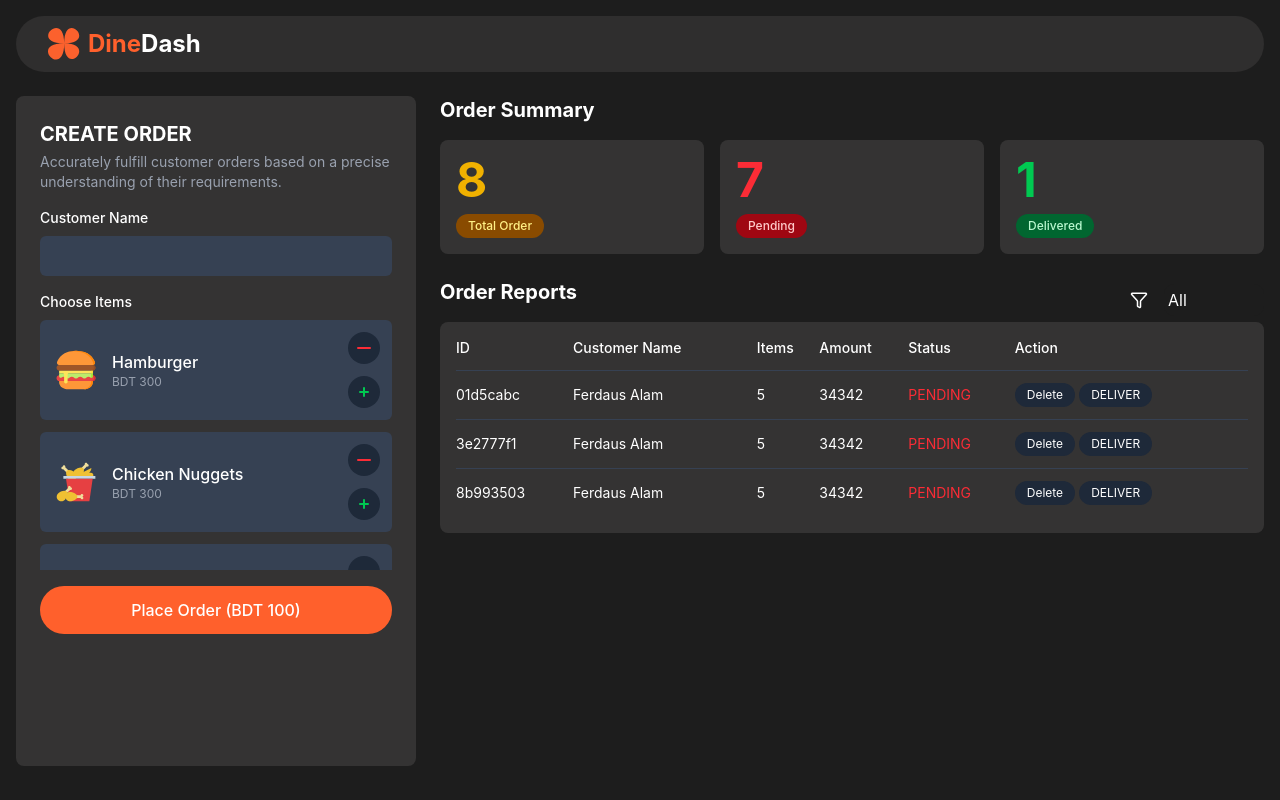
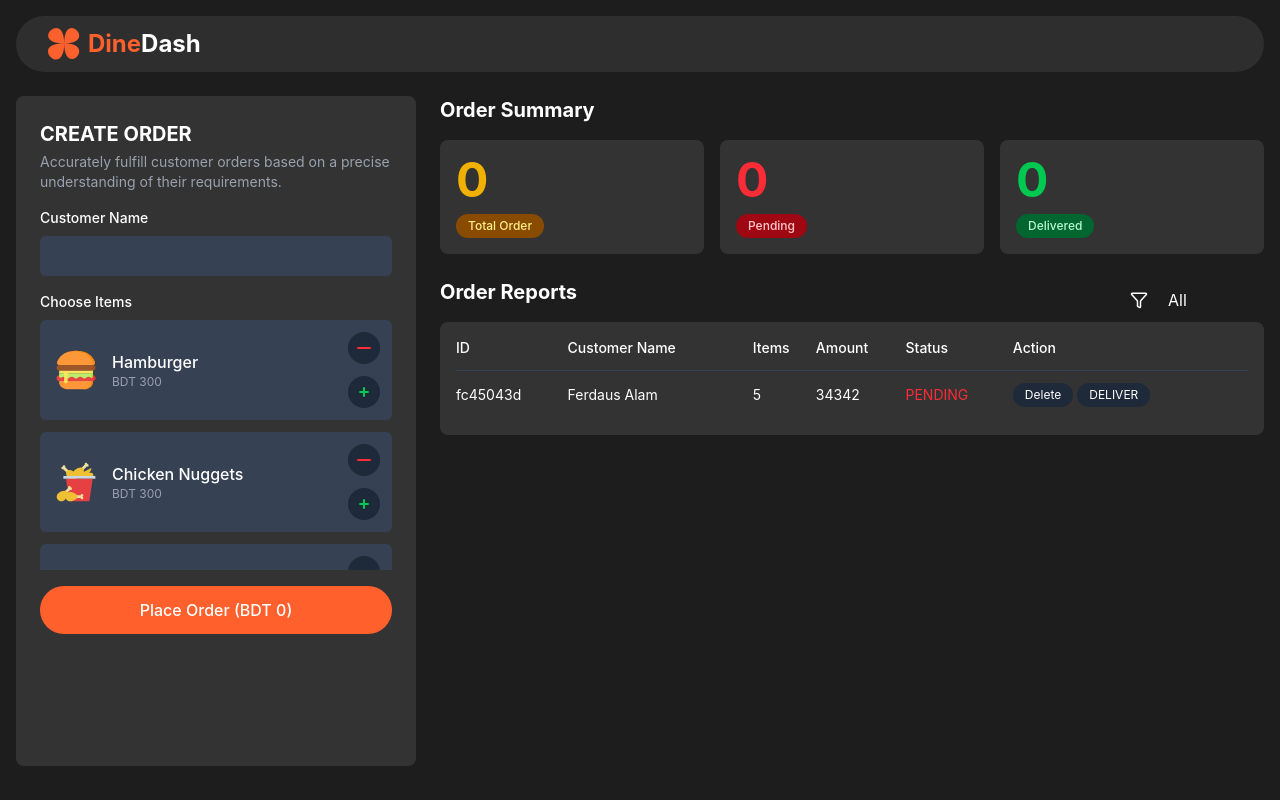
Before and after one commit to mdferdausalam19/dinedash, a React (Vite) app: page / in a window 1280 px wide. Built offline with nearby package versions, Linux system fonts and the light colour scheme.

Commit message:
feat: add place order functionality

```diff
--- a/src/components/order/CreateOrder.jsx
+++ b/src/components/order/CreateOrder.jsx
@@ -2,10 +2,16 @@ import chickenImg from "../../assets/chicken.svg";
 import hamburgerImg from "../../assets/hamburger.svg";
 import pizzaImg from "../../assets/pizza.svg";
 import submarineImg from "../../assets/submarine.svg";
-
 import MenuItemsList from "./MenuItemsList";
 
-export default function CreateOrder() {
+export default function CreateOrder({
+  onSelectItem,
+  onCustomerName,
+  customerName,
+  onPlaceOrder,
+  totalPrice,
+  selectedItems,
+}) {
   const menuItems = [
     {
       id: "hamburger",
@@ -43,7 +49,10 @@ export default function CreateOrder() {
       <div className="mb-4">
         <label className="block text-sm font-medium mb-2">Customer Name</label>
         <input
+          value={customerName}
+          onChange={(e) => onCustomerName(e.target.value)}
           type="text"
+          name="customerName"
           className="w-full bg-gray-700 bg-opacity-50 rounded-md p-2 focus:outline-none focus:ring-2 focus:ring-primary transition-all duration-300"
         />
       </div>
@@ -54,16 +63,22 @@ export default function CreateOrder() {
           {menuItems.map((item) => (
             <MenuItemsList
               key={item.id}
+              id={item.id}
               image={item.imageURL}
               name={item.name}
               price={item.price}
+              onSelectItem={onSelectItem}
+              selectedItems={selectedItems}
             />
           ))}
         </div>
       </div>
 
-      <button className="w-full bg-primary hover:bg-opacity-90 text-white font-medium py-3 rounded-full transition-all duration-300 hover:shadow-lg transform hover:-translate-y-1">
-        Place Order (BDT 100)
+      <button
+        onClick={onPlaceOrder}
+        className="w-full bg-primary hover:bg-opacity-90 text-white font-medium py-3 rounded-full transition-all duration-300 hover:shadow-lg transform hover:-translate-y-1 cursor-pointer"
+      >
+        Place Order (BDT {totalPrice})
       </button>
     </div>
   );
--- a/src/components/order/MenuItemsList.jsx
+++ b/src/components/order/MenuItemsList.jsx
@@ -1,9 +1,16 @@
-export default function MenuItemsList({ image, name, price }) {
+export default function MenuItemsList({
+  id,
+  image,
+  name,
+  price,
+  onSelectItem,
+  selectedItems,
+}) {
   return (
     <div className="bg-gray-700 bg-opacity-30 rounded-md p-3 mb-3 flex justify-between items-center hover:bg-opacity-40 transition-all duration-300">
       <div className="flex items-center">
         <div className="w-12 h-12   flex items-center justify-center mr-3">
-          <img src={image} alt="Hamburger" className="w-10 h-10" />
+          <img src={image} alt="item image" className="w-10 h-10" />
         </div>
         <div>
           <h3 className="font-medium">{name}</h3>
@@ -11,7 +18,13 @@ export default function MenuItemsList({ image, name, price }) {
         </div>
       </div>
       <div className=" space-y-3">
-        <button className="w-8 h-8 bg-gray-800 hover:bg-primary rounded-full flex items-center justify-center transition-colors duration-300 cursor-pointer">
+        <button
+          disabled={
+            !selectedItems.find((selectedItem) => selectedItem.itemId === id)
+          }
+          onClick={() => onSelectItem(id, price, "remove")}
+          className="w-8 h-8 bg-gray-800 hover:bg-primary rounded-full flex items-center justify-center transition-colors duration-300 cursor-pointer disabled:cursor-not-allowed"
+        >
           <svg
             xmlns="http://www.w3.org/2000/svg"
             className="h-5 w-5 text-red-500"
@@ -25,7 +38,10 @@ export default function MenuItemsList({ image, name, price }) {
             />
           </svg>
         </button>
-        <button className="w-8 h-8 bg-gray-800 hover:bg-primary rounded-full flex items-center justify-center transition-colors duration-300 cursor-pointer">
+        <button
+          onClick={() => onSelectItem(id, price, "add")}
+          className="w-8 h-8 bg-gray-800 hover:bg-primary rounded-full flex items-center justify-center transition-colors duration-300 cursor-pointer"
+        >
           <svg
             xmlns="http://www.w3.org/2000/svg"
             className="h-5 w-5 text-green-500"
--- a/src/components/order/Order.jsx
+++ b/src/components/order/Order.jsx
@@ -1,11 +1,75 @@
+import { useState } from "react";
 import CreateOrder from "./CreateOrder";
 import OrderSummaryReports from "./OrderSummaryReports";
 
 export default function Order() {
+  const [selectedItems, setSelectedItems] = useState([]);
+  const [customerName, setCustomerName] = useState("");
+  const [totalPrice, setTotalPrice] = useState(0);
+  const [orderReports, setOrderReports] = useState([]);
+  const [totalOrders, setTotalOrders] = useState(0);
+  const [pendingOrders, setPendingOrders] = useState(0);
+  const [deliveredOrders, setDeliveredOrders] = useState(0);
+
+  const handleSelectedItemsTotalPrice = (itemId, price, operation) => {
+    if (operation === "add") {
+      const updatedItemsAfterAdd = [...selectedItems, { itemId, price }];
+      setSelectedItems(updatedItemsAfterAdd);
+      const total = updatedItemsAfterAdd.reduce(
+        (sum, item) => sum + item.price,
+        0
+      );
+      setTotalPrice(total);
+    } else {
+      const removedItemIndex = selectedItems.findIndex(
+        (selectedItem) => selectedItem.itemId === itemId
+      );
+      const updatedItemsAfterRemove = [
+        ...selectedItems.slice(0, removedItemIndex),
+        ...selectedItems.slice(removedItemIndex + 1),
+      ];
+      setSelectedItems(updatedItemsAfterRemove);
+
+      const total = updatedItemsAfterRemove.reduce(
+        (sum, item) => sum + item.price,
+        0
+      );
+      setTotalPrice(total);
+    }
+  };
+
+  const handlePlaceOrder = () => {
+    const newOrderReport = {
+      id: crypto.randomUUID(),
+      customerName: customerName,
+      items: selectedItems.length,
+      amount: totalPrice,
+      status: "PENDING",
+    };
+    setOrderReports([...orderReports, newOrderReport]);
+    setSelectedItems([]);
+    setCustomerName("");
+    setTotalPrice(0);
+  };
+
+  console.log(orderReports);
+
   return (
     <div className="grid grid-cols-1 md:grid-cols-3 gap-6 mt-6 flex-grow">
-      <CreateOrder />
-      <OrderSummaryReports />
+      <CreateOrder
+        onSelectItem={handleSelectedItemsTotalPrice}
+        customerName={customerName}
+        onCustomerName={(name) => setCustomerName(name)}
+        selectedItems={selectedItems}
+        totalPrice={totalPrice}
+        onPlaceOrder={handlePlaceOrder}
+      />
+      <OrderSummaryReports
+        orderReports={orderReports}
+        totalOrder={totalOrders}
+        pendingOrders={pendingOrders}
+        deliveredOrders={deliveredOrders}
+      />
     </div>
   );
 }
--- a/src/components/order/OrderReports.jsx
+++ b/src/components/order/OrderReports.jsx
@@ -2,20 +2,6 @@ import OrderReportsList from "./OrderReportsList";
 
 export default function OrderReports() {
   const orderReports = [
-    {
-      id: crypto.randomUUID(),
-      customerName: "Ferdaus Alam",
-      items: 5,
-      amount: 34342,
-      status: "PENDING",
-    },
-    {
-      id: crypto.randomUUID(),
-      customerName: "Ferdaus Alam",
-      items: 5,
-      amount: 34342,
-      status: "PENDING",
-    },
     {
       id: crypto.randomUUID(),
       customerName: "Ferdaus Alam",
--- a/src/components/order/OrderSummary.jsx
+++ b/src/components/order/OrderSummary.jsx
@@ -1,24 +1,34 @@
-export default function OrderSummary() {
+export default function OrderSummary({
+  totalOrder,
+  pendingOrders,
+  deliveredOrders,
+}) {
   return (
     <div>
       <h2 className="text-xl font-bold mb-4">Order Summary</h2>
       <div className="grid grid-cols-3 gap-4 mb-6">
         <div className="bg-cardbg rounded-lg p-4 relative overflow-hidden">
-          <div className="text-5xl font-bold text-yellow-500 mb-2">8</div>
+          <div className="text-5xl font-bold text-yellow-500 mb-2">
+            {totalOrder}
+          </div>
           <div className="bg-yellow-800 bg-opacity-50 text-yellow-200 text-xs font-medium px-3 py-1 rounded-full inline-block">
             Total Order
           </div>
         </div>
 
         <div className="bg-cardbg rounded-lg p-4 relative overflow-hidden">
-          <div className="text-5xl font-bold text-red-500 mb-2">7</div>
+          <div className="text-5xl font-bold text-red-500 mb-2">
+            {pendingOrders}
+          </div>
           <div className="bg-red-800 bg-opacity-50 text-red-200 text-xs font-medium px-3 py-1 rounded-full inline-block">
             Pending
           </div>
         </div>
 
         <div className="bg-cardbg rounded-lg p-4 relative overflow-hidden">
-          <div className="text-5xl font-bold text-green-500 mb-2">1</div>
+          <div className="text-5xl font-bold text-green-500 mb-2">
+            {deliveredOrders}
+          </div>
           <div className="bg-green-800 bg-opacity-50 text-green-200 text-xs font-medium px-3 py-1 rounded-full inline-block">
             Delivered
           </div>
--- a/src/components/order/OrderSummaryReports.jsx
+++ b/src/components/order/OrderSummaryReports.jsx
@@ -1,11 +1,20 @@
 import OrderReports from "./OrderReports";
 import OrderSummary from "./OrderSummary";
 
-export default function OrderSummaryReports() {
+export default function OrderSummaryReports({
+  orderReports,
+  totalOrder,
+  pendingOrders,
+  deliveredOrders,
+}) {
   return (
     <div className="md:col-span-2 h-[calc(100vh_-_130px)]">
-      <OrderSummary />
-      <OrderReports />
+      <OrderSummary
+        totalOrder={totalOrder}
+        pendingOrders={pendingOrders}
+        deliveredOrders={deliveredOrders}
+      />
+      <OrderReports orderReports={orderReports} />
     </div>
   );
 }
```
